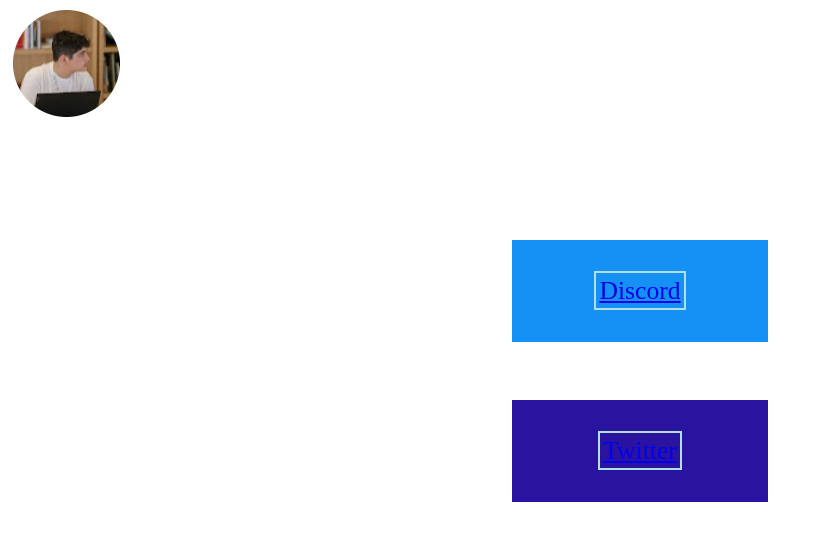
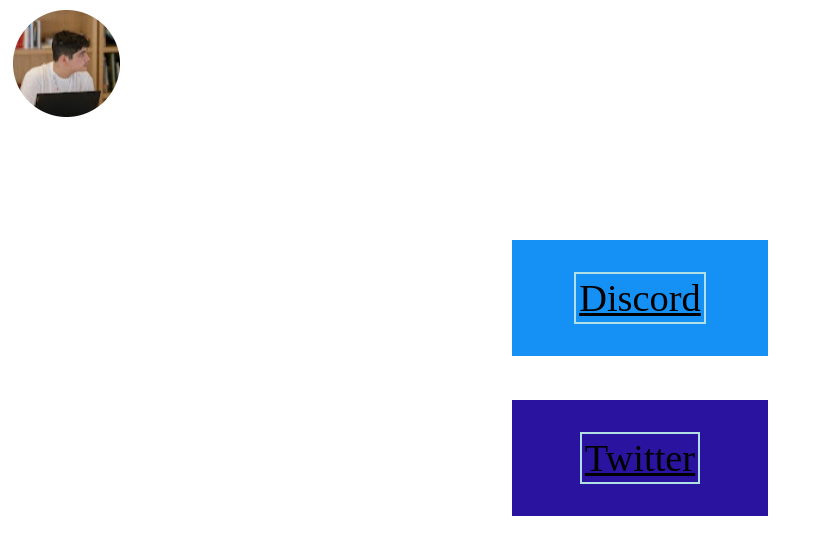
Before and after one commit to Allmanolis/allmanolis.github.io, a plain HTML site: page index.html in a window 1280 px wide. Shown: the whole page, without its empty margins (0-818 px from the left). Drawn offline with Linux system fonts and the light colour scheme.

Commit message:
Update index.html

```diff
--- a/index.html
+++ b/index.html
@@ -14,11 +14,12 @@
 
 
 <div class="discord">
-    <center><p><a style="font-size: 2vw" href="https://discord.gg/TxBq6dNj5m">Discord</a></p></center>
+
+    <center><p><a style="font-size: 3vw;color: black;" href="https://discord.gg/TxBq6dNj5m">Discord</a></p></center>
   </div>
 
   <div class="twitter">
-    <center><p><a style="font-size: 2vw" href="https://twitter.com/allmanolis">Twitter</a></p></center>
+    <center><p><a style="font-size: 3vw;color: black;" href="https://twitter.com/allmanolis">Twitter</a></p></center>
   </div>
 
 
```
